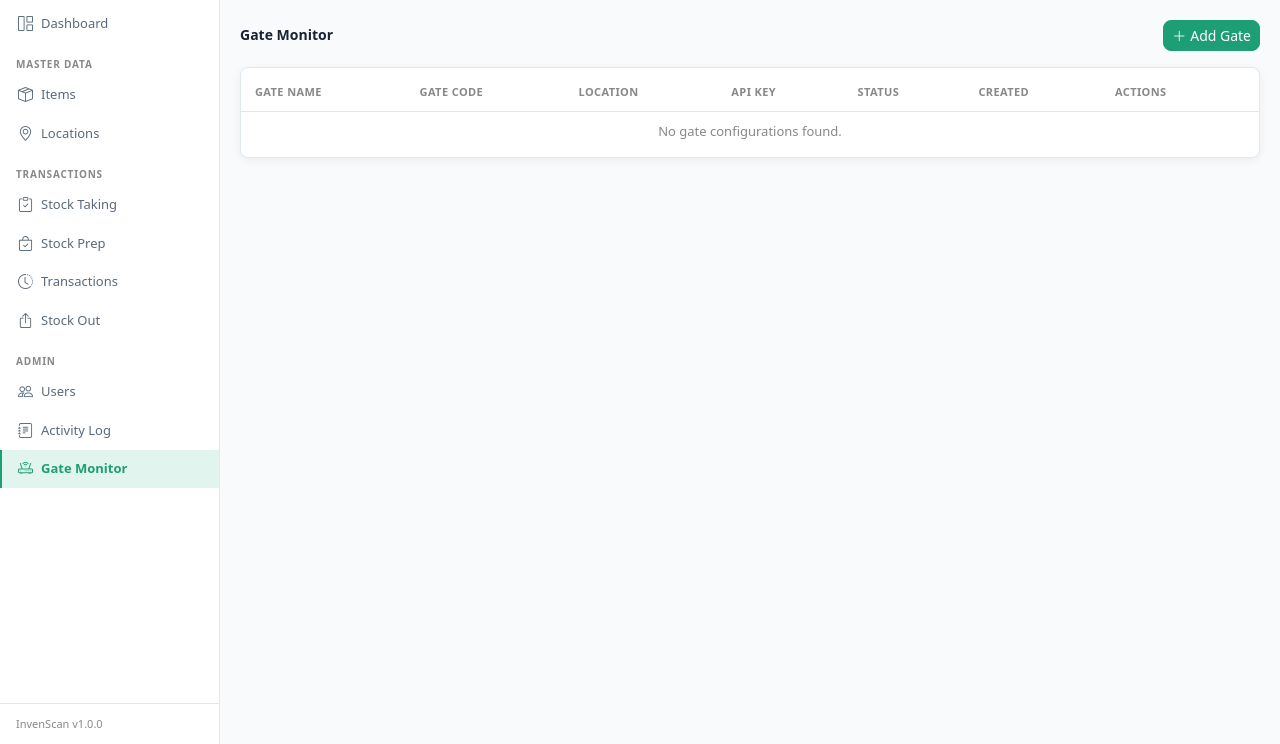
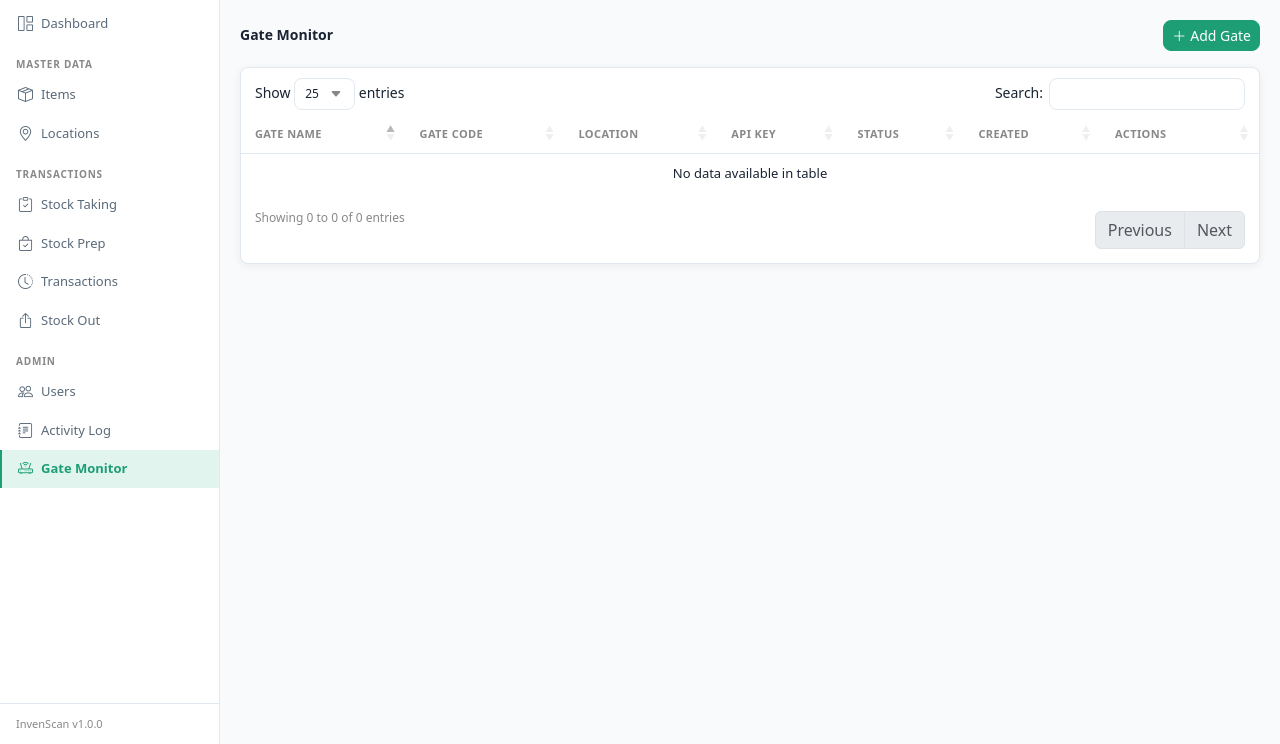
Before and after one commit to zuxua23/invenscan-backend, an ASP.NET Core app: page /gate in a window 1280 px wide. Shown: the part 56-800 px from the top of the page. Run offline with ASP.NET Core 8, Linux system fonts and the light colour scheme; the visitor is signed in with stand-in values (Sample User, id 1); some libraries are stand-ins or nearby versions.

Commit message:
Fix DataTables column count warning on Gate index
https://claude.ai/code/session_01AdK53osErrXMozxUGEhDcc

```diff
--- a/Views/GateWeb/Index.cshtml
+++ b/Views/GateWeb/Index.cshtml
@@ -78,10 +78,6 @@
                     </td>
                 </tr>
             }
-            @if (!Model.Any())
-            {
-                <tr><td colspan="7" class="text-center py-4" style="color:var(--text-hint)">No gate configurations found.</td></tr>
-            }
         </tbody>
     </table>
 </div>
```
